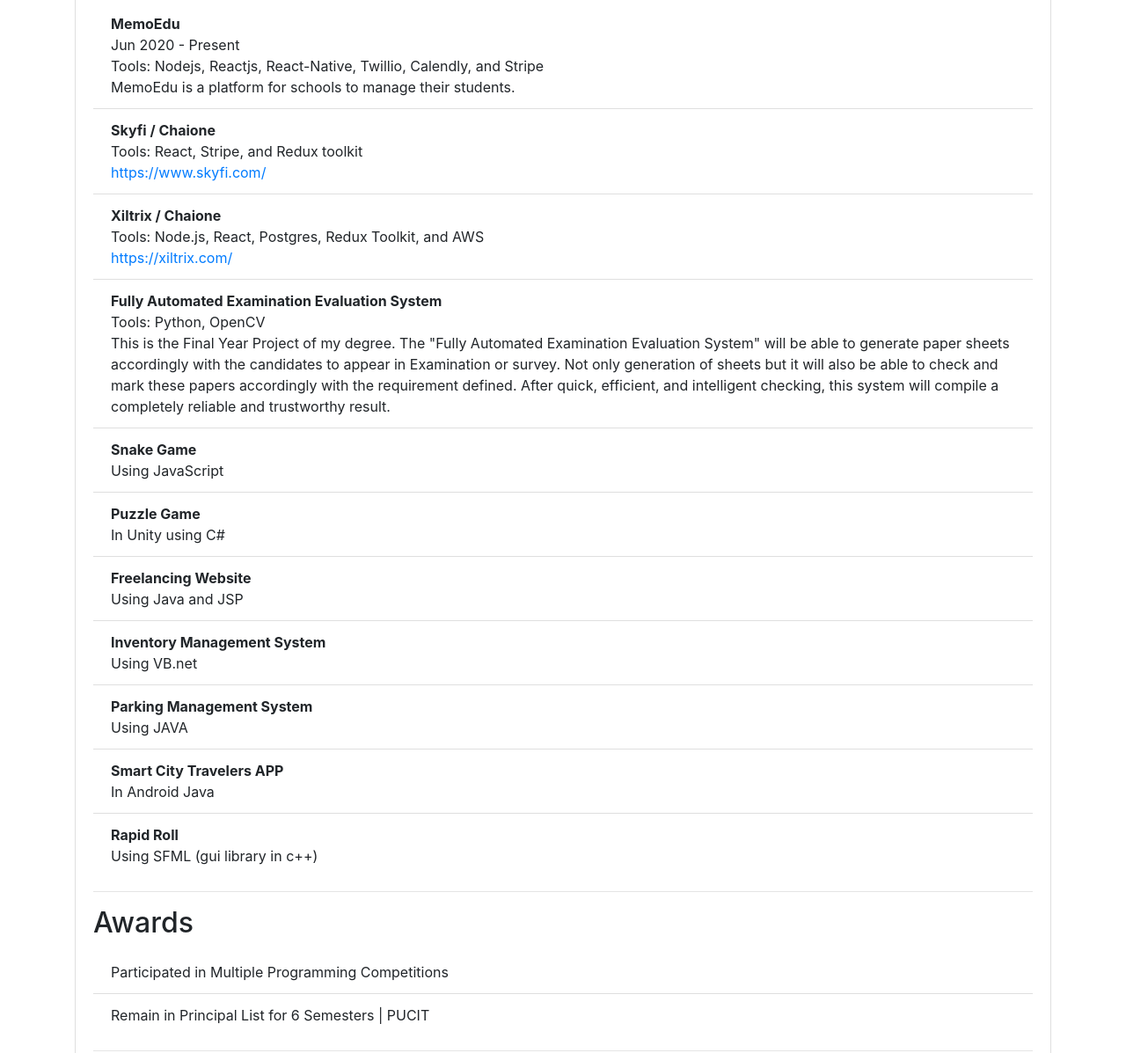
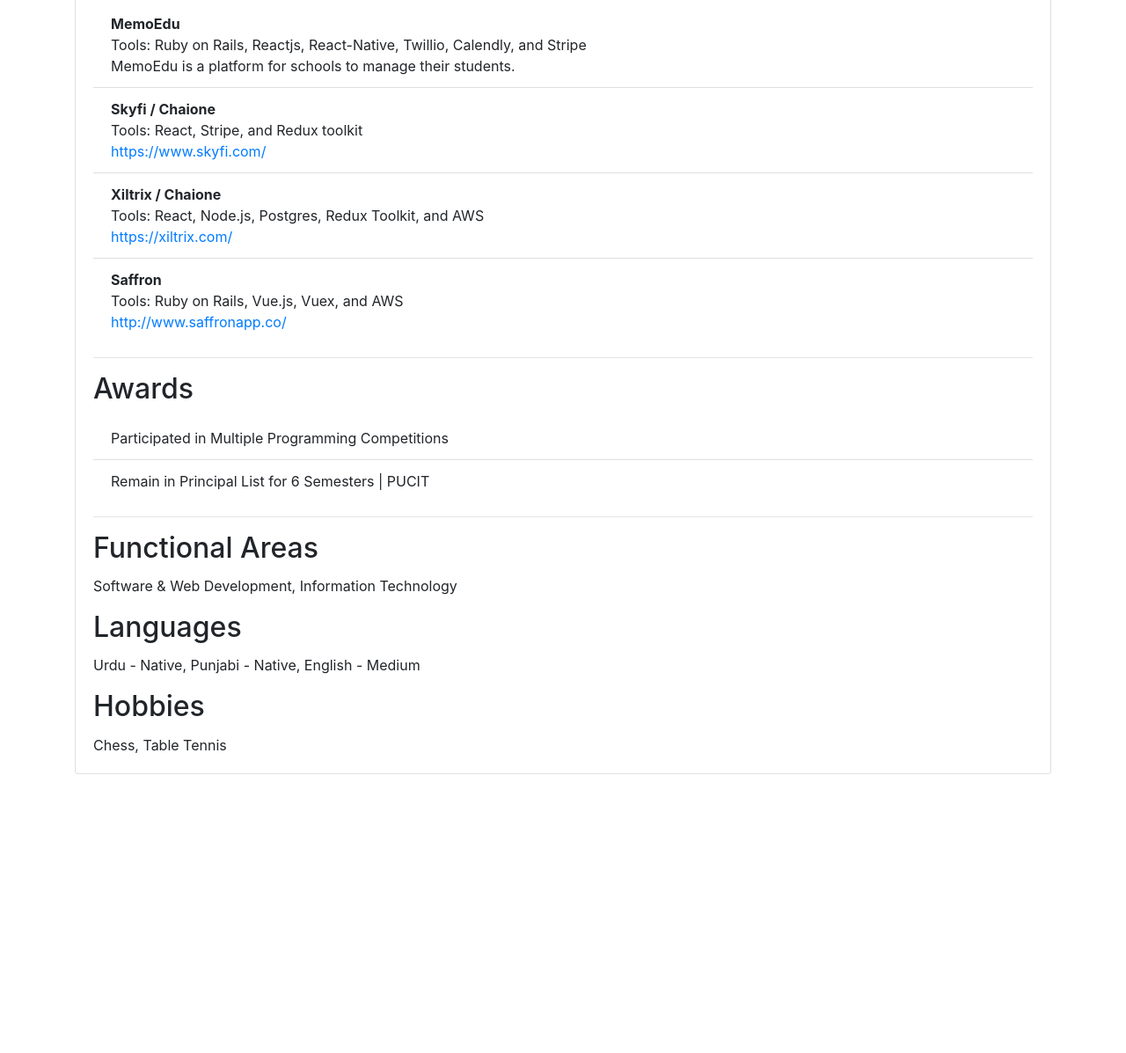
Before and after one commit to Muhammad-Saqib-980/Muhammad-Saqib-980.github.io, a plain HTML site: page index.html in a window 1280 px wide. Shown: the part 2347-3544 px from the top of the page at 88% size. After the commit the page ends 3227 px from the top, so only its background shows below. Drawn offline with nearby package versions, Linux system fonts and the light colour scheme.

Commit message:
Update index.html

```diff
--- a/index.html
+++ b/index.html
@@ -145,8 +145,7 @@
           <ul class="list-group list-group-flush">
             <li class="list-group-item">
               <strong>MemoEdu</strong><br>
-              Jun 2020 - Present<br>
-              Tools: Nodejs, Reactjs, React-Native, Twillio, Calendly, and Stripe<br>
+              Tools: Ruby on Rails, Reactjs, React-Native, Twillio, Calendly, and Stripe<br>
               MemoEdu is a platform for schools to manage their students.
             </li>
             <li class="list-group-item">
@@ -156,41 +155,13 @@
             </li>
             <li class="list-group-item">
               <strong>Xiltrix / Chaione</strong><br>
-              Tools: Node.js, React, Postgres, Redux Toolkit, and AWS<br>
+              Tools: React, Node.js, Postgres, Redux Toolkit, and AWS<br>
               <a href="https://xiltrix.com/">https://xiltrix.com/</a>
             </li>
             <li class="list-group-item">
-              <strong>Fully Automated Examination Evaluation System</strong><br>
-              Tools: Python, OpenCV<br>
-              This is the Final Year Project of my degree. The "Fully Automated Examination Evaluation System" will be able to generate paper sheets accordingly with the candidates to appear in Examination or survey. Not only generation of sheets but it will also be able to check and mark these papers accordingly with the requirement defined. After quick, efficient, and intelligent checking, this system will compile a completely reliable and trustworthy result.
-            </li>
-            <li class="list-group-item">
-              <strong>Snake Game</strong><br>
-              Using JavaScript
-            </li>
-            <li class="list-group-item">
-              <strong>Puzzle Game</strong><br>
-              In Unity using C#
-            </li>
-            <li class="list-group-item">
-              <strong>Freelancing Website</strong><br>
-              Using Java and JSP
-            </li>
-            <li class="list-group-item">
-              <strong>Inventory Management System</strong><br>
-              Using VB.net
-            </li>
-            <li class="list-group-item">
-              <strong>Parking Management System</strong><br>
-              Using JAVA
-            </li>
-            <li class="list-group-item">
-              <strong>Smart City Travelers APP</strong><br>
-              In Android Java
-            </li>
-            <li class="list-group-item">
-              <strong>Rapid Roll</strong><br>
-              Using SFML (gui library in c++)
+              <strong>Saffron</strong><br>
+              Tools: Ruby on Rails, Vue.js, Vuex, and AWS<br>
+              <a href="http://www.saffronapp.co/">http://www.saffronapp.co/</a>
             </li>
           </ul>
           <hr>
```
